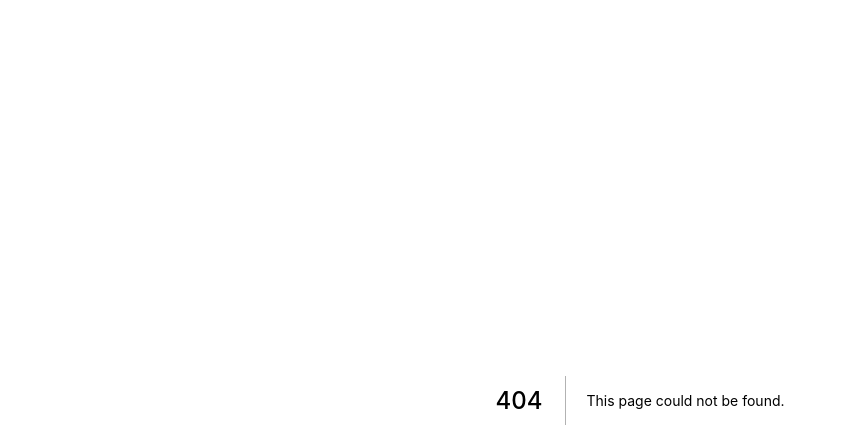
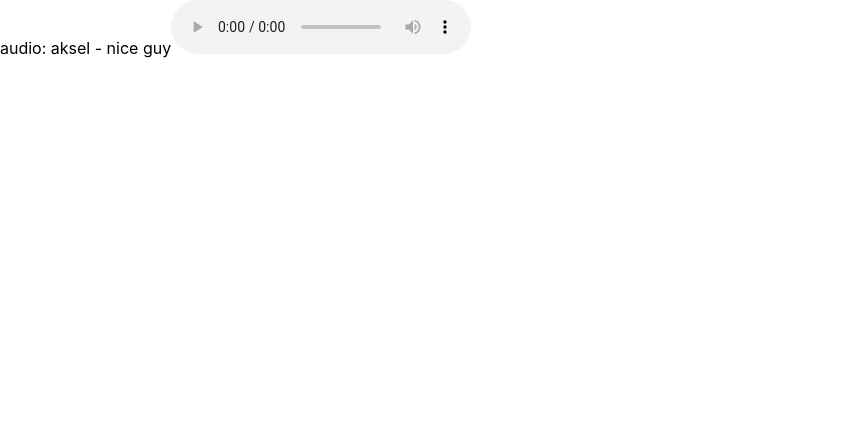
Before and after one commit to Jekabs-Leinis/izstade, a Next.js app: page /audio/aksel in a window 1280 px wide. Before the commit this address had no page. Shown: the top 448 px of the page, without its empty margins (0-847 px from the left). Built offline with nearby package versions, Linux system fonts and the light colour scheme.

Commit message:
Mergable

```diff
--- a/pages/voice/[id].js
+++ b/pages/audio/[id].js
@@ -25,7 +25,7 @@ export default function Voice() {
 
       <main className={styles.main}>
         <div className={styles.grid}>
-          voice: {id} - {description}
+          audio: {id} - {description}
           <audio id="player" controls>
             <source id="audio" src="/mp3/dog.mp3" type="audio/mpeg" />
             Your browser does not support audio
--- a/pages/index.js
+++ b/pages/index.js
@@ -14,12 +14,12 @@ export default function Home() {
 
       <main className={styles.main}>
         <div className={styles.grid}>
-            <Link href="/voice/aksel">
+            <Link href="/audio/aksel">
                 <a className={styles.card}>
                     Aksels
                 </a>
             </Link>
-            <Link href="/voice/liga">
+            <Link href="/audio/liga">
                 <a className={[styles.card, styles.list].join(" ")}>
                     Līga
                 </a>
```
